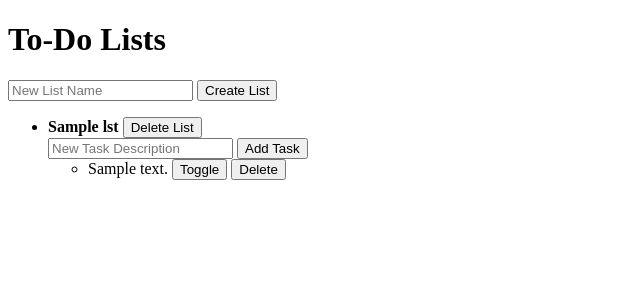
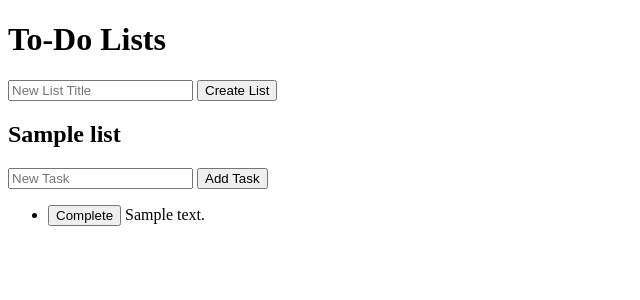
Before and after one commit to CI-Till-Krempel/horseless-carriage-eval-todo-app, a Flask app: template templates/index.html in a window 1280 px wide. Shown: the top 300 px of the page, without its empty margins (0-640 px from the left). Run offline with Flask 3, Linux system fonts and the light colour scheme; the template is opened without the code that fills it: most values are stand-ins (such as "Sample title", 1, 10 or a date in 2020).

Commit message:
feat: implement mark task complete or incomplete for US-0003

```diff
--- a/app.py
+++ b/app.py
@@ -1,93 +1,43 @@
 import os
-from flask import Flask, render_template, request, redirect, url_for, jsonify
+from flask import Flask, render_template, request, redirect, url_for
 
 app = Flask(__name__)
 
 # In-memory storage for MVP
-lists = []
-tasks = []
+lists_db = {}
+tasks_db = {}
+task_id_counter = 1
+list_id_counter = 1
 
 @app.route('/')
 def index():
-    return render_template('index.html', lists=lists, tasks=tasks)
+    return render_template('index.html', lists=lists_db, tasks=tasks_db)
 
 @app.route('/lists', methods=['POST'])
 def create_list():
-    name = request.form.get('name')
-    if name:
-        list_id = len(lists) + 1
-        lists.append({'id': list_id, 'name': name})
+    global list_id_counter
+    title = request.form.get('title')
+    if title:
+        list_id = str(list_id_counter)
+        list_id_counter += 1
+        lists_db[list_id] = {'id': list_id, 'title': title}
     return redirect(url_for('index'))
 
-@app.route('/lists/<int:list_id>/tasks', methods=['POST'])
+@app.route('/lists/<list_id>/tasks', methods=['POST'])
 def add_task(list_id):
-    content = request.form.get('content') or request.form.get('description')
-    if content:
-        task_id = len(tasks) + 1
-        tasks.append({
-            'id': task_id,
-            'list_id': list_id,
-            'content': content,
-            'description': content,
-            'completed': False
-        })
+    global task_id_counter
+    content = request.form.get('content')
+    if content and list_id in lists_db:
+        task_id = str(task_id_counter)
+        task_id_counter += 1
+        tasks_db[task_id] = {'id': task_id, 'list_id': list_id, 'content': content, 'completed': False}
     return redirect(url_for('index'))
 
-@app.route('/tasks/<int:task_id>/toggle', methods=['POST'])
+@app.route('/tasks/<task_id>/toggle', methods=['POST'])
 def toggle_task(task_id):
-    for task in tasks:
-        if task['id'] == task_id:
-            task['completed'] = not task['completed']
-            break
+    if task_id in tasks_db:
+        tasks_db[task_id]['completed'] = not tasks_db[task_id]['completed']
     return redirect(url_for('index'))
-
-@app.route('/tasks/<int:task_id>/delete', methods=['POST'])
-def delete_task(task_id):
-    global tasks
-    tasks = [t for t in tasks if t['id'] != task_id]
-    return redirect(url_for('index'))
-
-@app.route('/lists/<int:list_id>/delete', methods=['POST'])
-def delete_list(list_id):
-    global lists, tasks
-    lists = [l for l in lists if l['id'] != list_id]
-    tasks = [t for t in tasks if t['list_id'] != list_id]
-    return redirect(url_for('index'))
-
-@app.route('/api/lists', methods=['GET', 'POST'])
-def api_lists():
-    global lists
-    if request.method == 'POST':
-        data = request.get_json() or {}
-        name = data.get('name')
-        if not name:
-            return jsonify({'error': 'Name is required'}), 400
-        list_id = len(lists) + 1
-        new_list = {'id': list_id, 'name': name}
-        lists.append(new_list)
-        return jsonify(new_list), 201
-    return jsonify(lists)
-
-@app.route('/api/lists/<int:list_id>/tasks', methods=['GET', 'POST'])
-def api_tasks(list_id):
-    global tasks
-    if request.method == 'POST':
-        data = request.get_json() or {}
-        content = data.get('content') or data.get('description')
-        if not content:
-            return jsonify({'error': 'Content is required'}), 400
-        task_id = len(tasks) + 1
-        new_task = {
-            'id': task_id,
-            'list_id': list_id,
-            'content': content,
-            'description': content,
-            'completed': False
-        }
-        tasks.append(new_task)
-        return jsonify(new_task), 201
-    list_tasks = [t for t in tasks if t['list_id'] == list_id]
-    return jsonify(list_tasks)
 
 if __name__ == '__main__':
     app.run(debug=True)
--- a/templates/index.html
+++ b/templates/index.html
@@ -1,47 +1,40 @@
-<!DOCTYPE html>
+<!doctype html>
 <html lang="en">
 <head>
-    <meta charset="UTF-8">
-    <title>To-Do List App</title>
+    <meta charset="utf-8">
+    <title>To-Do App</title>
 </head>
 <body>
     <h1>To-Do Lists</h1>
-
     <form action="/lists" method="POST">
-        <input type="text" name="name" placeholder="New List Name" required>
+        <input type="text" name="title" placeholder="New List Title" required>
         <button type="submit">Create List</button>
     </form>
 
-    <ul>
-        {% for lst in lists %}
-        <li>
-            <strong>{{ lst.name }}</strong>
-            <form action="/lists/{{ lst.id }}/delete" method="POST" style="display:inline;">
-                <button type="submit">Delete List</button>
-            </form>
-
-            <form action="/lists/{{ lst.id }}/tasks" method="POST">
-                <input type="text" name="content" placeholder="New Task Description" required>
+    {% for list_id, l in lists.items() %}
+        <div>
+            <h2>{{ l.title }}</h2>
+            <form action="/lists/{{ list_id }}/tasks" method="POST">
+                <input type="text" name="content" placeholder="New Task" required>
                 <button type="submit">Add Task</button>
             </form>
-
             <ul>
-                {% for task in tasks %}
-                    {% if task.list_id == lst.id %}
-                    <li>
-                        <span style="{% if task.completed %}text-decoration: line-through;{% endif %}">{{ task.content }}</span>
-                        <form action="/tasks/{{ task.id }}/toggle" method="POST" style="display:inline;">
-                            <button type="submit">Toggle</button>
-                        </form>
-                        <form action="/tasks/{{ task.id }}/delete" method="POST" style="display:inline;">
-                            <button type="submit">Delete</button>
-                        </form>
-                    </li>
+                {% for task_id, t in tasks.items() %}
+                    {% if t.list_id == list_id %}
+                        <li>
+                            <form action="/tasks/{{ task_id }}/toggle" method="POST" style="display:inline;">
+                                <button type="submit">
+                                    {% if t.completed %}Incomplete{% else %}Complete{% endif %}
+                                </button>
+                            </form>
+                            <span style="{% if t.completed %}text-decoration: line-through; color: gray;{% endif %}">
+                                {{ t.content }}
+                            </span>
+                        </li>
                     {% endif %}
                 {% endfor %}
             </ul>
-        </li>
-        {% endfor %}
-    </ul>
+        </div>
+    {% endfor %}
 </body>
 </html>
```
Also changed, not shown: tests/test_todo.py (+12 -32 lines).
